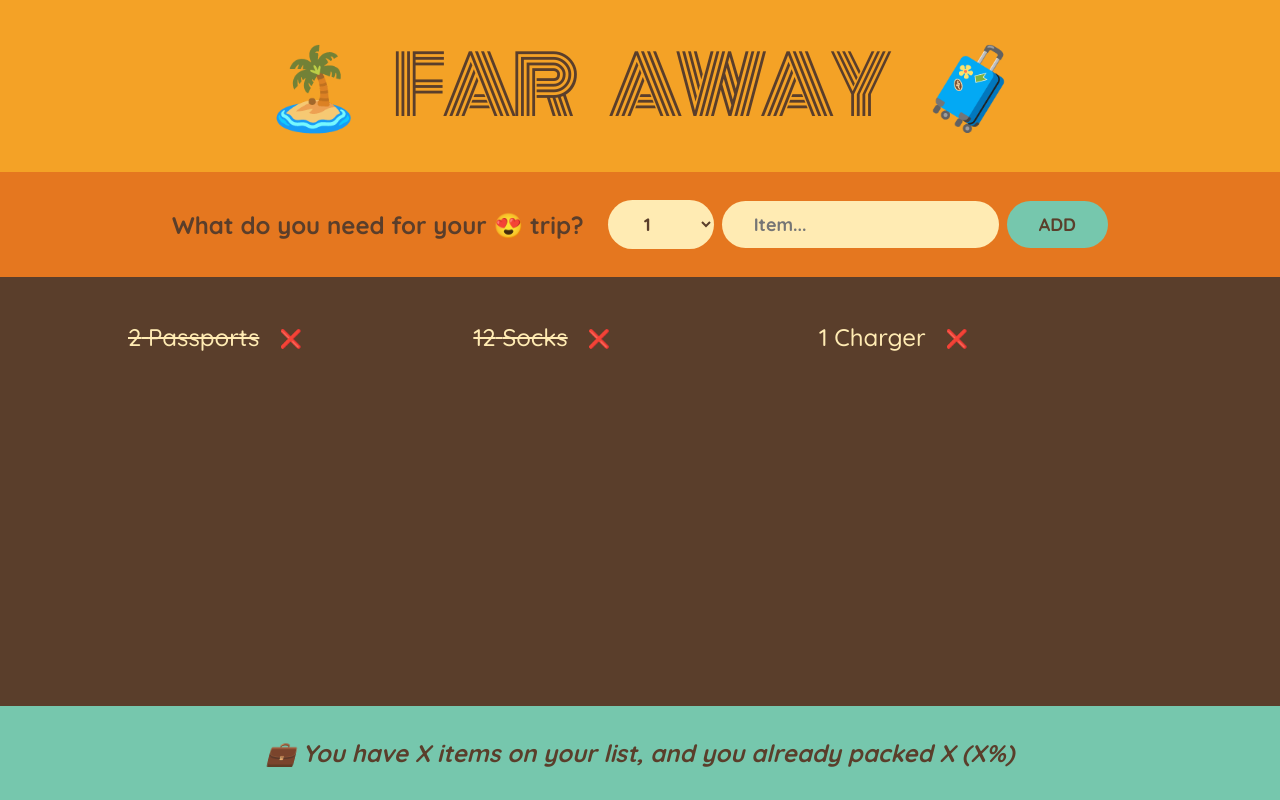
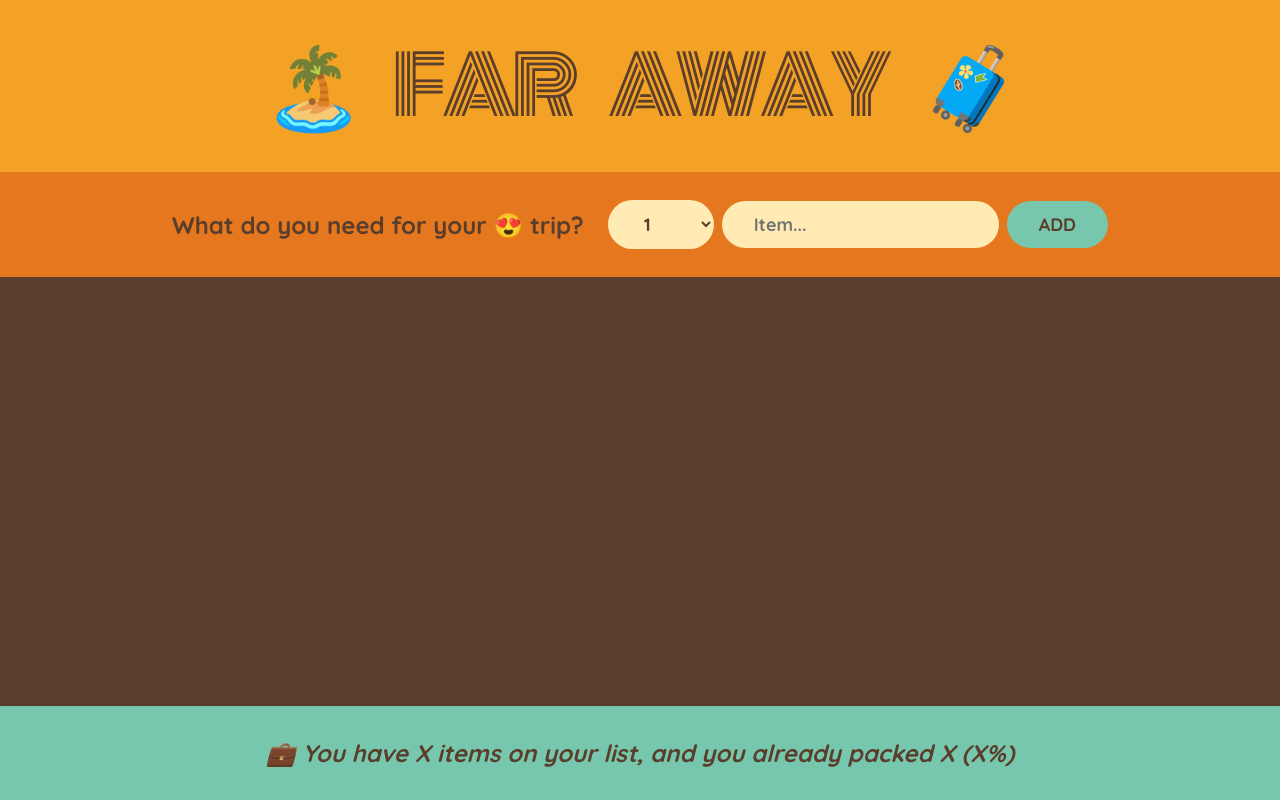
Before and after one commit to ingvillajimenez/05-travel-list, a React (Create React App) app: page / in a window 1280 px wide. Built offline with nearby package versions, Linux system fonts and the light colour scheme.

Commit message:
Thinking About State and Lifting State Up

```diff
--- a/src/App.js
+++ b/src/App.js
@@ -9,11 +9,19 @@
 //////////////////////
 // Building the Layout
 export default function App() {
+  ////////////////////////////////////////////
+  // Thinking About State and Lifting State Up
+  const [items, setItems] = useState([]);
+
+  function handleAddItems(item) {
+    setItems((items) => [...items, item]);
+  }
+
   return (
     <div className="app">
       <Logo />
-      <Form />
-      <PackingList />
+      <Form onAddItems={handleAddItems} />
+      <PackingList items={items} />
       <Stats />
     </div>
   );
@@ -23,7 +31,7 @@
   return <h1>🏝️ Far Away 🧳</h1>;
 }
 
-function Form() {
+function Form({ onAddItems }) {
   const [description, setDescription] = useState("");
   const [quantity, setQuantity] = useState(1);
 
@@ -36,6 +44,8 @@
 
     const newItem = { description, quantity, packed: false, id: Date.now() };
     console.log(newItem);
+
+    onAddItems(newItem);
 
     setDescription("");
     setQuantity(1);
@@ -69,11 +79,11 @@
 
 ///////////////////////////
 // Rendering the Items List
-function PackingList() {
+function PackingList({ items }) {
   return (
     <div className="list">
       <ul>
-        {initialItems.map((item) => (
+        {items.map((item) => (
           <Item item={item} key={item.id} />
         ))}
       </ul>
```
